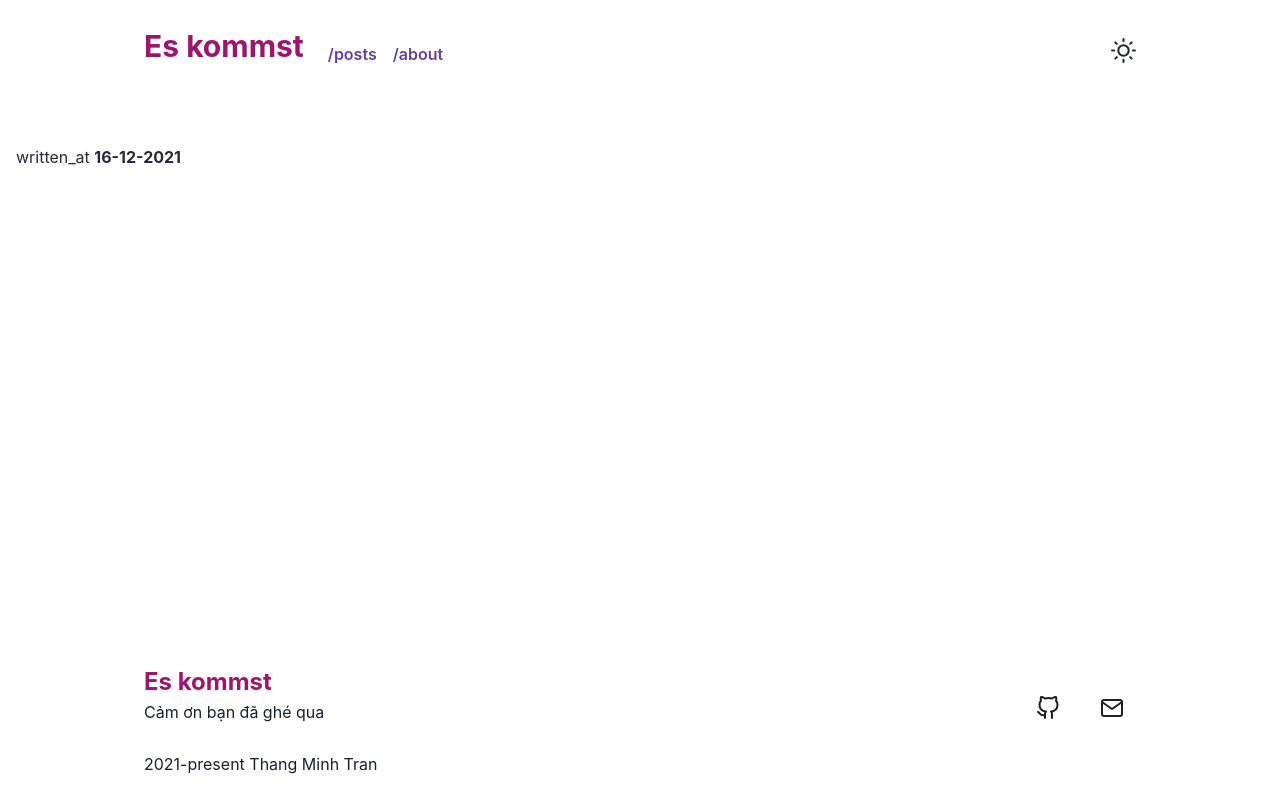
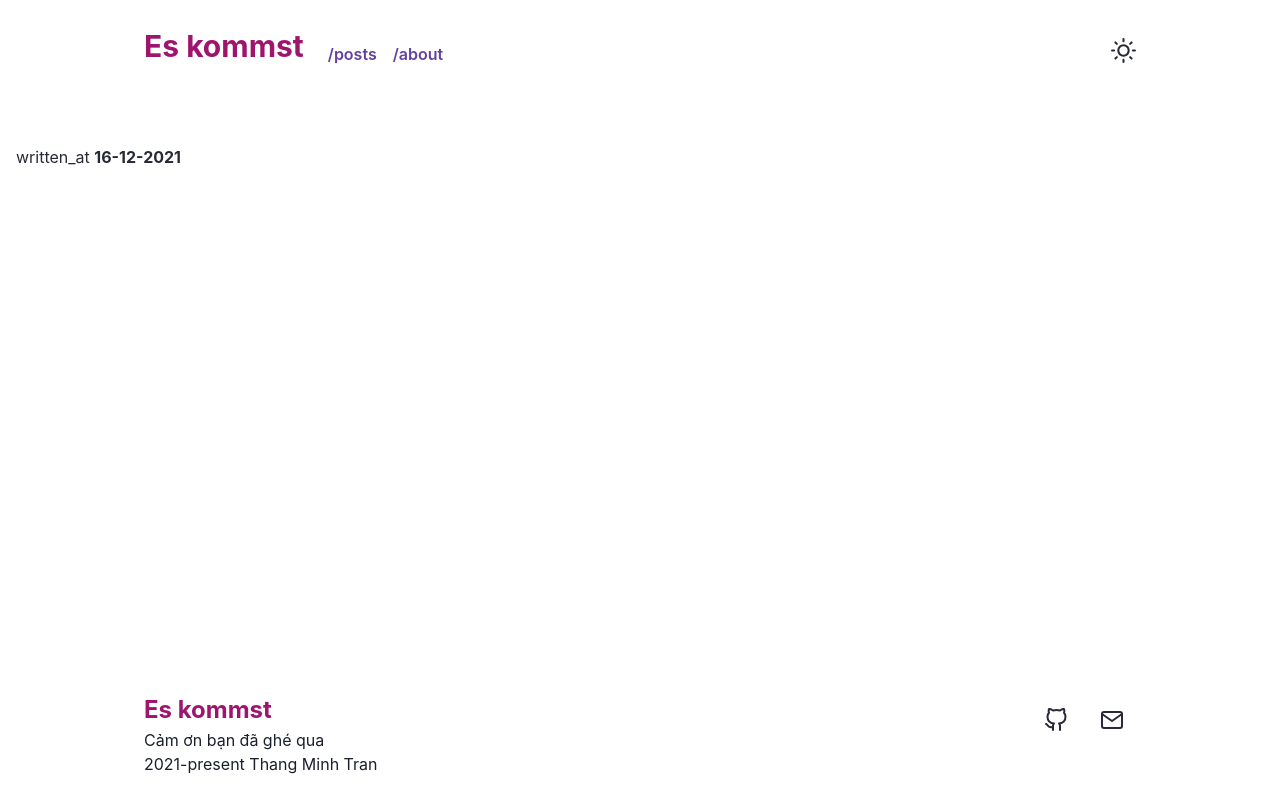
Before and after one commit to thangtmc73/blog, a Next.js app: page /posts/components/PostDetailHeader in a window 1280 px wide. Built offline with nearby package versions, Linux system fonts and the light colour scheme.

Commit message:
feat: update SocialContacts

```diff
--- a/components/Footer/SocialContacts.js
+++ b/components/Footer/SocialContacts.js
@@ -1,54 +1,35 @@
 import Link from "next/link";
-import {
-  Stack,
-  Box,
-  useColorModeValue,
-} from "@chakra-ui/react";
-import ThemeConfig from "theme/theme-config";
 import { FiGithub, FiMail } from "react-icons/fi";
 
 function SocialContacts() {
-  const iconColor = useColorModeValue(...ThemeConfig.primaryText);
-
   return (
-    <Stack
-      direction={"row"}
-      pt={5}
-      pb={5}
-      justifyContent={{ base: "center", md: "flex-end" }}
-      spacing={4}
-    >
+    <div className="flex py-1 gap-2 justify-center md:justify-end">
       <SocialItem
         href={"https://github.com/thangtmc73"}
-        color={iconColor}
         Component={FiGithub}
       />
       <SocialItem
         href="mailto:thangtmc73@gmail.com"
-        color={iconColor}
         Component={FiMail}
       />
       {/* <SocialItem
         color={iconColor}
         Component={FiCoffee}
       /> */}
-    </Stack>
+    </div>
   )
 }
 
-function SocialItem({ Component, color, href = "/" }) {
+function SocialItem({ Component, href = "/" }) {
   if (!Component) return null;
   return (
     <Link
       href={href}
       passHref
     >
-    <Box
-      padding={3}
-      borderRadius={24}
-    >
-      <Component color={color} size={24} />
-    </Box>
+      <div className="rounded-full p-3 text-default-fg dark:text-default-fg-d">
+        <Component size={24} />
+      </div>
     </Link>
   )
 }
```
